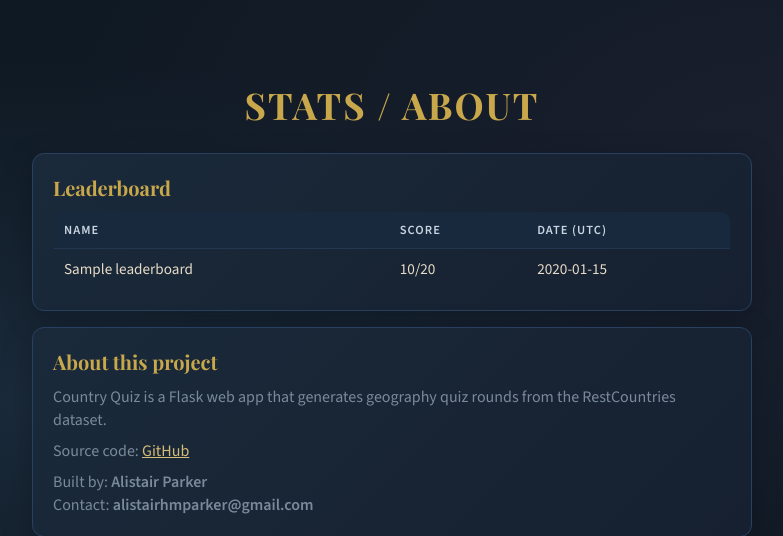
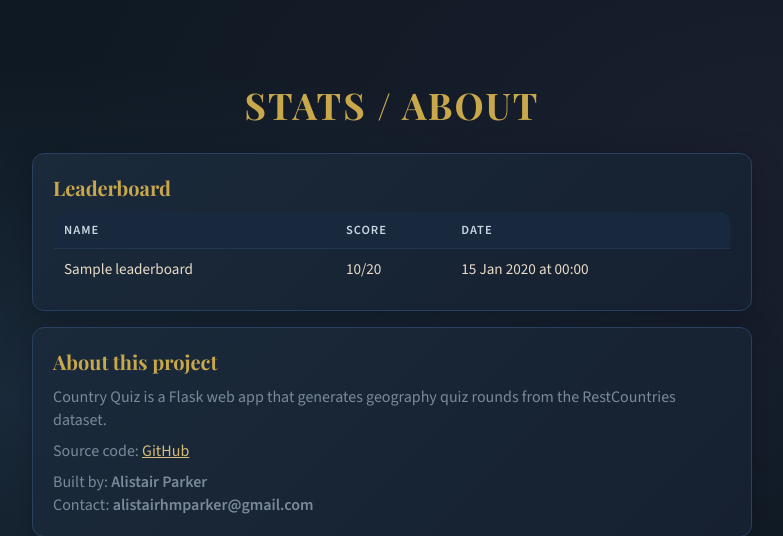
Before and after one commit to alistairhmparker/country-quiz, a Flask app: page /stats in a window 1280 px wide. Shown: the top 536 px of the page, without its empty margins (248-1031 px from the left). Run offline with Flask 3, Linux system fonts and the light colour scheme; tables that the repository leaves empty hold one stand-in row (values such as "Sample post").

Commit message:
local changes before sync

```diff
--- a/app.py
+++ b/app.py
@@ -141,6 +141,33 @@ def get_countries_cached():
             app.logger.warning(f"Failed to load fallback JSON: {e2}")
 
         raise
+
+
+# --- Filter functions ---
+
+
+from datetime import datetime, timezone
+from zoneinfo import ZoneInfo
+
+@app.template_filter("uk_datetime")
+def uk_datetime(value):
+    if not value:
+        return ""
+
+    if isinstance(value, str):
+        try:
+            value = datetime.fromisoformat(value.replace("Z", "+00:00"))
+        except Exception:
+            return value
+
+    if value.tzinfo is None:
+        value = value.replace(tzinfo=timezone.utc)
+
+    uk = value.astimezone(ZoneInfo("Europe/London"))
+    return uk.strftime("%d %b %Y at %H:%M")
+
+
+# --- Helper functions ---
 
 
 def get_country_fields(country: dict):
--- a/leaderboard.py
+++ b/leaderboard.py
@@ -95,7 +95,7 @@ def get_top_entries(limit: int = 20) -> List[LeaderboardEntry]:
 def format_played_at(iso_str: str) -> str:
     """
     Convert ISO UTC time string -> friendly display.
-    Example: 2026-02-23T00:40:12+00:00 -> 23 Feb 2026, 00:40 UTC
+    Example: 2026-02-23T00:40:12+00:00 -> 23 Feb 2026
     """
     try:
         dt = datetime.fromisoformat(iso_str)
--- a/requirements.txt
+++ b/requirements.txt
@@ -1,5 +1,11 @@
 Flask
+
 Flask-WTF
+
 gunicorn
+
 requests
+
 pytest
+
+tzdata
--- a/templates/competition_summary.html
+++ b/templates/competition_summary.html
@@ -37,7 +37,7 @@
                 <th>#</th>
                 <th>Name</th>
                 <th>Score</th>
-                <th>Date (UTC)</th>
+                <th>Date</th>
               </tr>
             </thead>
             <tbody>
@@ -46,7 +46,7 @@
                 <td>{{ loop.index }}</td>
                 <td>{{ e.name }}</td>
                 <td>{{ e.score }}/20</td>
-                <td>{{ e.played_at }}</td>
+                <td>{{ e.played_at | uk_datetime }}</td>
               </tr>
               {% endfor %}
             </tbody>
--- a/templates/stats.html
+++ b/templates/stats.html
@@ -20,7 +20,7 @@
               <tr>
                 <th>Name</th>
                 <th>Score</th>
-                <th>Date (UTC)</th>
+                <th>Date</th>
               </tr>
             </thead>
             <tbody>
@@ -28,7 +28,7 @@
                 <tr>
                   <td>{{ e.name }}</td>
                   <td>{{ e.score }}/20</td>
-                  <td>{{ e.played_at }}</td>
+                  <td>{{ e.played_at | uk_datetime }}</td>
                 </tr>
               {% endfor %}
             </tbody>
```
